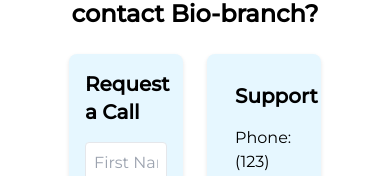
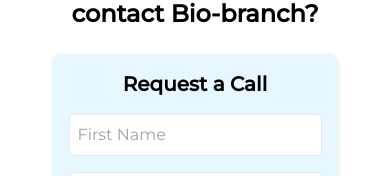
Before and after one commit to subhadipbhowmik/bio-branch, a Next.js app in the folder site/: page /contact in a window 390 px wide. Shown: the part 130-306 px from the top of the page. Built offline with nearby package versions, Linux system fonts and the light colour scheme.

Commit message:
make the contact up page responsive

```diff
--- a/site/pages/contact.js
+++ b/site/pages/contact.js
@@ -35,10 +35,10 @@ const Contact = () => {
       <h2 className="text-2xl font-bold text-center mb-6">
         How would you like to contact Bio-branch?
       </h2>
-      <div className="flex justify-center gap-6"> {/* Center the boxes with gap */}
+      <div className="flex justify-center items-center flex-col md:flex-row gap-6"> {/* Center the boxes with gap */}
         {/* Request a Call Box */}
-        <div className={`${styles.box} w-1/3 p-4`}>
-          <h3 className="font-semibold text-xl mb-4">Request a Call</h3>
+        <div className={`${styles.box} w-10/12 md:w-2/5 lg:w-96  p-4`}>
+          <h3 className="text-center font-semibold text-xl mb-4">Request a Call</h3>
           <form onSubmit={handleRequestCall} className="flex flex-col gap-4">
             <input
               type="text"
@@ -94,7 +94,7 @@ const Contact = () => {
         </div>
 
         {/* Support and Feedback Box */}
-        <div className="w-1/3 flex flex-col gap-4">
+        <div className="w-10/12 md:w-2/5 lg:w-96 flex flex-col gap-4">
           <div className={`${styles.box} p-7 mb-5`}>
             <h3 className="font-semibold text-xl mb-4">Support</h3>
             <p>Phone: (123) 456-7890</p>
```
Also changed, not shown: 1 other file (tests, documents, lock files or other folders).
